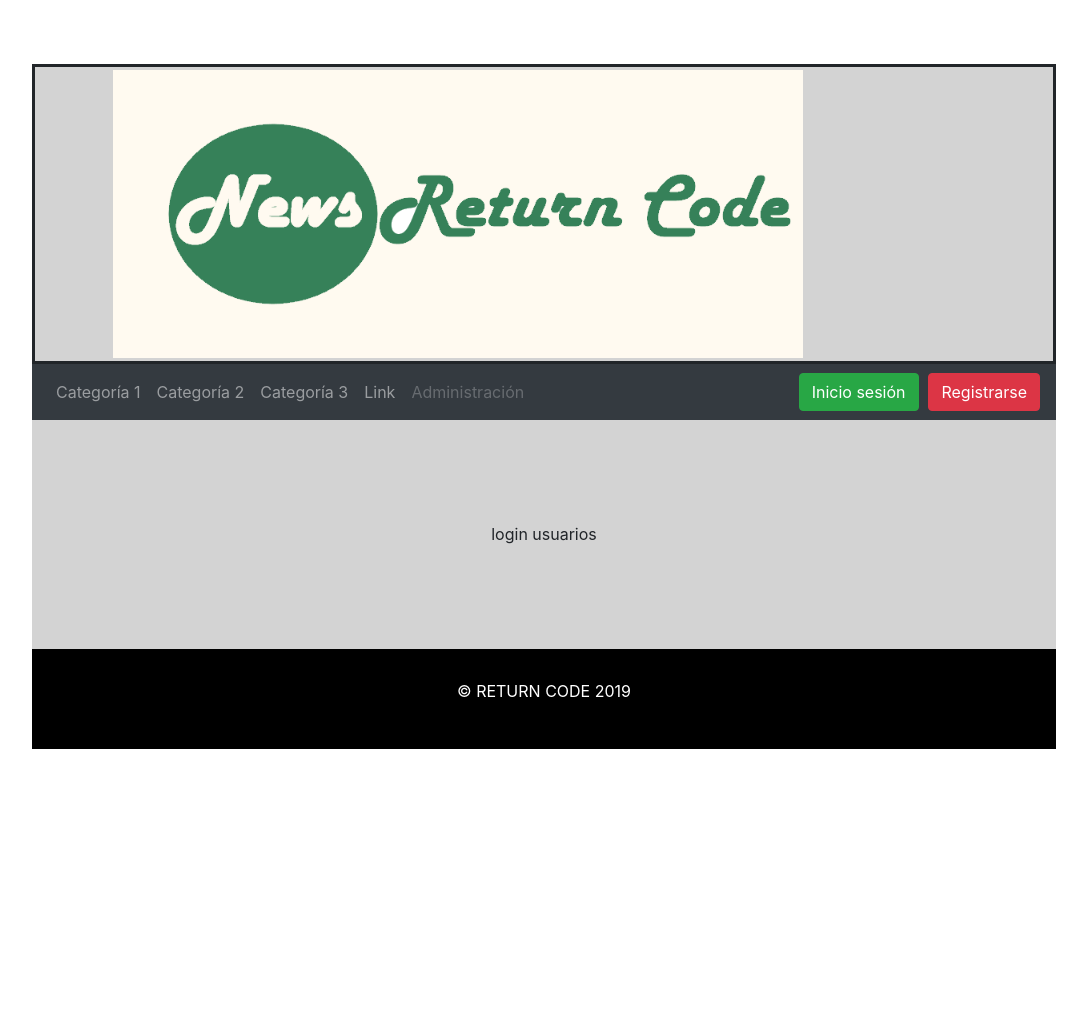
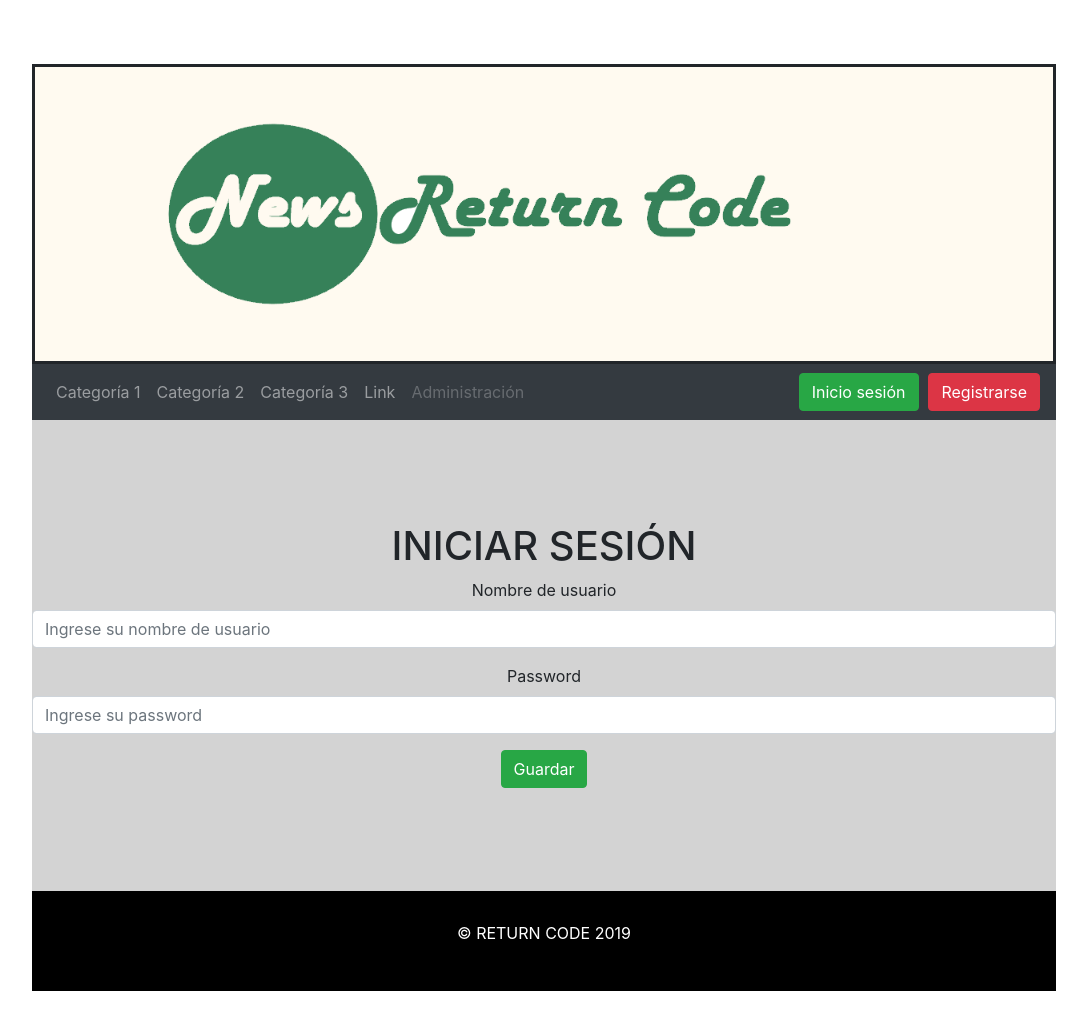
Before and after one commit to uoc-p7/p7-Daniel-Javier, a PHP site: the page made by index.php in a window 1280 px wide. Shown: the top 1028 px of the page, without its empty margins (96-1183 px from the left). Before the commit the page ends 749 px from the top, so only its background shows below. Run offline with PHP 8.4, Linux system fonts and the light colour scheme.

Commit message:
registro usuarios

```diff
--- a/controller/web.controlador.php
+++ b/controller/web.controlador.php
@@ -38,6 +38,23 @@ class WebControlador{
         require_once 'view/footer.php';
 
 	}
+
+	public function Guardar_usuarios(){
+
+
+		$user = new Usuario();
+
+        $user->username = $_REQUEST['username'];
+        $user->roles_id = $_REQUEST['roles_id'];
+        $user->nombre = $_REQUEST['nombre'];
+        $user->password = $_REQUEST['password'];
+        $user->email = $_REQUEST['email'];
+
+       	$this->usuario->Registrar($user);
+
+        echo "Usuario registrado con exito, <a href='index.php'>volver</a>";
+	}
+
 }
 
 ?>
--- a/css/estilo.css
+++ b/css/estilo.css
@@ -8,6 +8,7 @@
 }
 
 #cabecera {
+    background-color: floralwhite;
     width: 100%;
     height: 300px;
     display: flex;
--- a/model/model_usuario.php
+++ b/model/model_usuario.php
@@ -22,4 +22,30 @@ class Usuario{
 		}
 	}
 
+	public function Registrar(Usuario $data){
+
+		try {
+
+		$sql = "INSERT INTO usuarios (username,roles_id,nombre,password,email)
+				VALUES (?, ?, ?, ?, ?)";
+
+		$this->pdo->prepare($sql)
+		     ->execute(
+				array(
+                    $data->username,
+                    $data->roles_id,
+                    $data->nombre,
+                    $data->password,
+                    $data->email
+                )
+			);
+		} catch (Exception $e) {
+
+			echo "Nombre de usuario duplicado, introduzca otro.<br>";
+			die($e->getMessage());
+		}
+	}
+
 }
+
+?>
--- a/view/contenedor/login_usuarios.php
+++ b/view/contenedor/login_usuarios.php
@@ -1,5 +1,18 @@
-<?php
+<h1>INICIAR SESIÓN</h1>
 
-echo "login usuarios";
+<form id="frm-alumno" action="?c=Web&a=Iniciar_sesion" method="post" enctype="multipart/form-data">
 
-?>
+    <div class="form-group">
+        <label>Nombre de usuario</label>
+        <input type="text" name="username" value="<?php echo $user->username; ?>" class="form-control" placeholder="Ingrese su nombre de usuario" data-validacion-tipo="requerido|min:3" />
+    </div>
+
+    <div class="form-group">
+        <label>Password</label>
+        <input type="password" name="nombre" value="<?php echo $user->password; ?>" class="form-control" placeholder="Ingrese su password" data-validacion-tipo="requerido|min:3" />
+    </div>
+
+    <div class="text-center">
+        <button class="btn btn-success">Guardar</button>
+    </div>
+</form>
```
Also changed, not shown: view/contenedor/registro_usuarios.php (+34 -3 lines).
